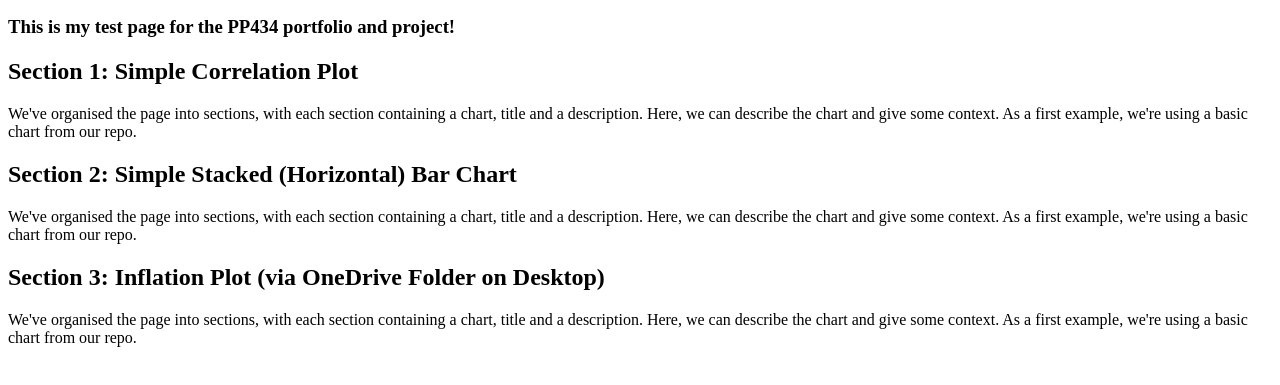
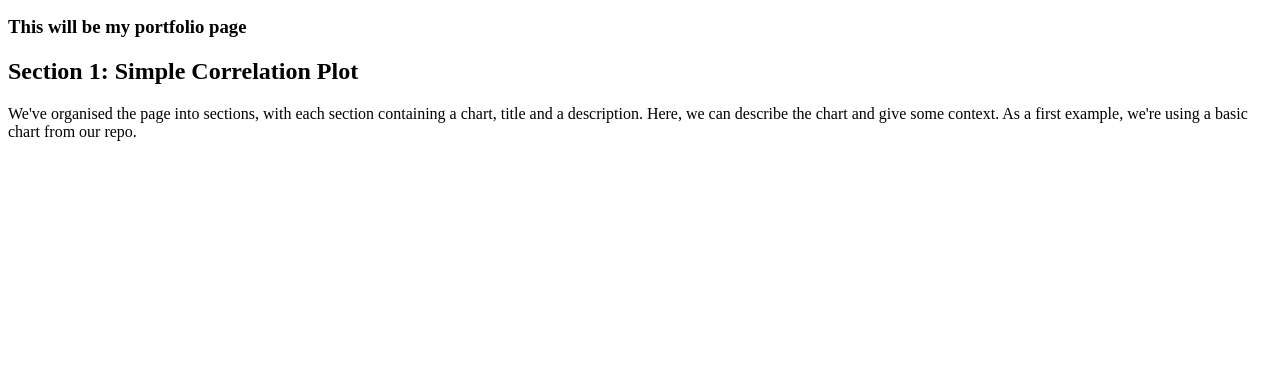
Before and after one commit to SofieWied/SofieWied.github.io, a plain HTML site: page portfolio.html in a window 1280 px wide. Shown: the part 149-534 px from the top of the page. Drawn offline with Linux system fonts and the light colour scheme; a script that the page names is missing.

Commit message:
Revise portfolio page and remove unused sections
Updated portfolio page content and removed sections.

```diff
--- a/portfolio.html
+++ b/portfolio.html
@@ -60,7 +60,7 @@
             href="https://www.github.com/YOUR_GITHUB">GitHub</a>
     </p>
     <h3 class="small"> <!-- We have added a class to the header called "small" which we can use to style it in the CSS -->
-        This is my test page for the PP434 portfolio and project!
+        This will be my portfolio page
     </h3>
 
     <!-- We're organising the page into sections, with each section containing a chart, title and a description -->
@@ -75,27 +75,6 @@
         <figure id="Location1"></figure> <!-- we give it an ID so we can put a vega-lite graph here with VegaEmbed -->
     </section>
 
-<section>
-        <div class="chart-description">
-            <h2>Section 2: Simple Stacked (Horizontal) Bar Chart </h2>
-            <p> <!-- This is a paragraph, it's the main way to display text on a web page -->
-                We've organised the page into sections, with each section containing a chart, title and a description. Here, we can describe the chart and give some context.
-                As a first example, we're using a basic chart from our repo.
-            </p>
-        </div>
-        <figure id="Location2"></figure> <!-- we give it an ID so we can put a vega-lite graph here with VegaEmbed -->
-    </section>
-
-<section>
-        <div class="chart-description">
-            <h2>Section 3: Inflation Plot (via OneDrive Folder on Desktop)  </h2>
-            <p> <!-- This is a paragraph, it's the main way to display text on a web page -->
-                We've organised the page into sections, with each section containing a chart, title and a description. Here, we can describe the chart and give some context.
-                As a first example, we're using a basic chart from our repo.
-            </p>
-        </div>
-        <figure id="Location3"></figure> <!-- we give it an ID so we can put a vega-lite graph here with VegaEmbed -->
-    </section>
 
     <!-- Do you want to add more sections? -->
         <!-- Try copying pasting the section above -->
```
